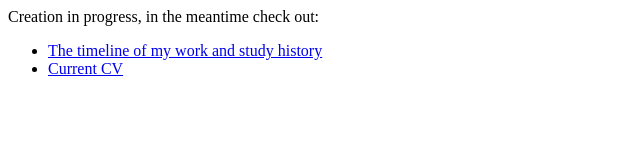
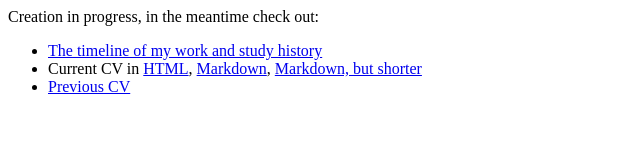
Before and after one commit to delanni/cv, a plain HTML site: page index.html in a window 1280 px wide. Shown: the whole page, without its empty margins (0-640 px from the left). Drawn offline with Linux system fonts and the light colour scheme.

Commit message:
redirect to files added

```diff
--- a/index.html
+++ b/index.html
@@ -17,6 +17,11 @@
   Creation in progress, in the meantime check out:
   <ul>
     <li><a href="timeline.html">The timeline of my work and study history</a></li>
-    <li><a href="https://delanni.github.io/cv/cv_alex_szabo_2017_02.pdf">Current CV</a></li>
+    <li>Current CV in
+      <a href="/cv">HTML</a>,
+      <a href="/cv.md">Markdown</a>,
+      <a href="/cv_short.md">Markdown, but shorter</a>
+    </li>
+    <li><a href="/cv_alex_szabo_2017_02.pdf">Previous CV</a></li>
   </ul>
 </body>
```
Also changed, not shown: cv.html (+3 -2 lines).
